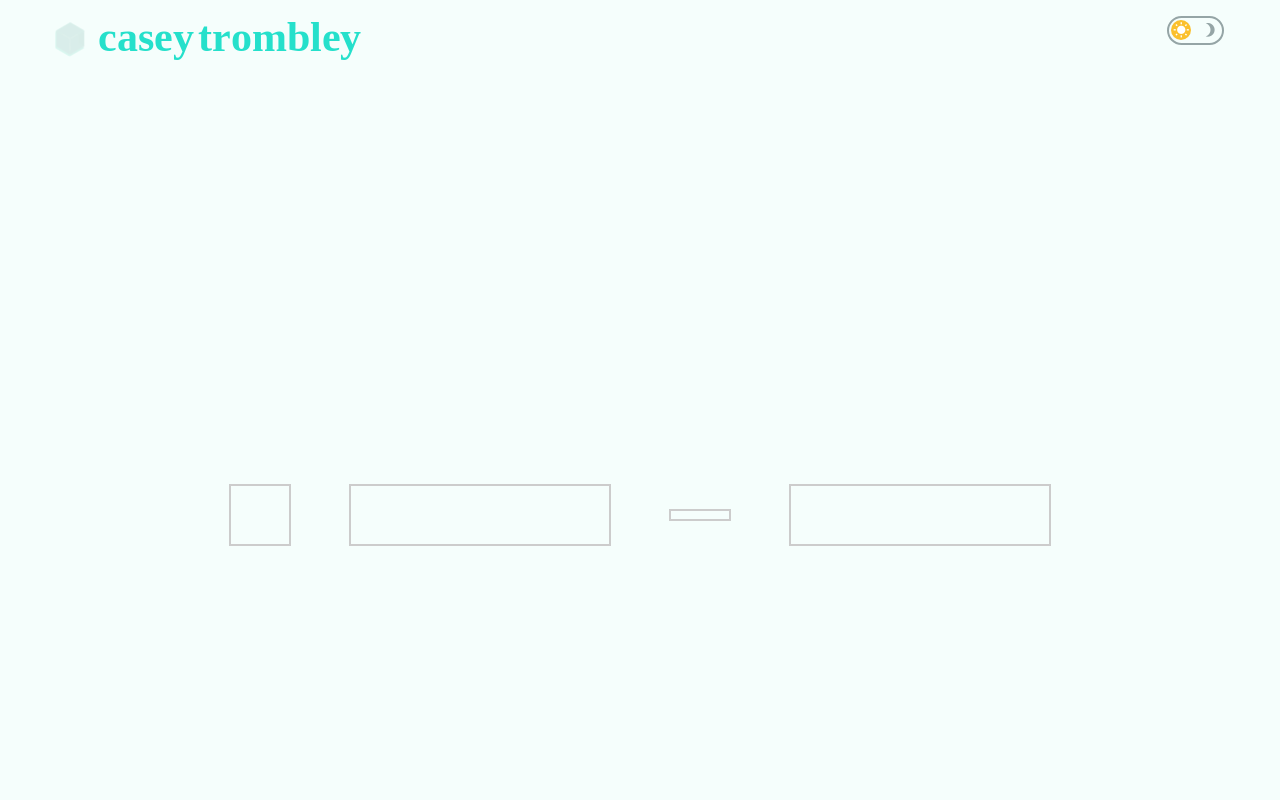
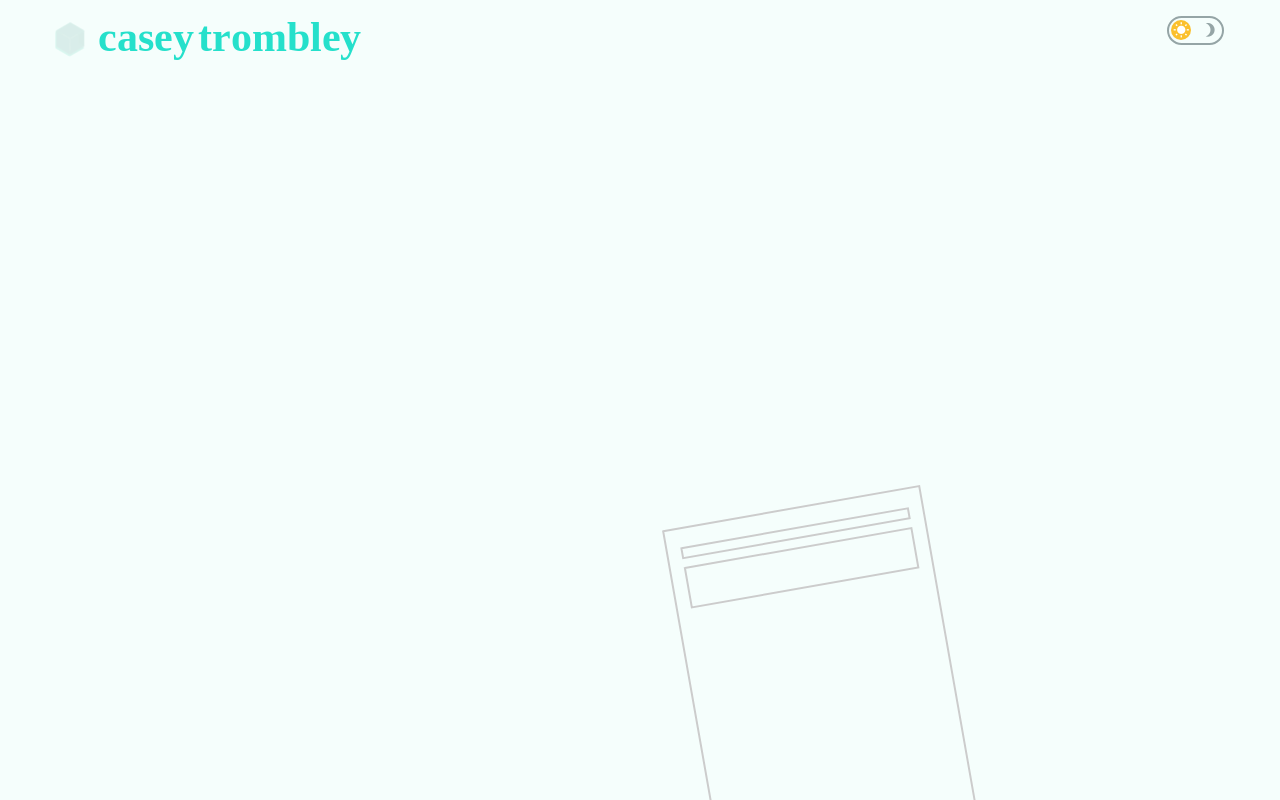
Before and after one commit to caseytrombley/portfolio, a Vue app: page / in a window 1280 px wide. Shown: the top 800 px of the page. Built offline with nearby package versions, Linux system fonts and the light colour scheme; a web font is replaced by a local one.

Commit message:
ai is dumb

```diff
--- a/src/components/DrawBox.vue
+++ b/src/components/DrawBox.vue
@@ -86,7 +86,6 @@ onMounted(() => {
 .drawing-container {
   position: relative;
   display: inline-block;
-  margin: 10px;
 }
 
 .pencil {
--- a/src/components/SectionArtwork.vue
+++ b/src/components/SectionArtwork.vue
@@ -1,12 +1,20 @@
 <template>
   <section>
     <v-container max-width="1200px" fluid class="container">
-      <DrawBox :size="[100, 100]" />
-      <DrawBox :size="[300, 100]" />
+      <div class="scene">
+        <div class="layer layer1">
+          <DrawBox :size="[300, 400]" />
 
-      <DrawBox :size="[100, 50]" />
+          <div class="layer layer2">
+            <DrawBox :size="[270, 50]" />
+          </div>
 
-      <DrawBox :size="[300, 100]" />
+          <div class="layer layer3">
+            <DrawBox :size="[270, 80]" />
+          </div>
+        </div>
+
+      </div>
     </v-container>
   </section>
 </template>
@@ -27,5 +35,22 @@ export default {
   align-items: center;
   height: 100vh;
 }
+.scene {
+  transform: rotate(-10deg);
+}
+.layer {
+  position: absolute;
+}
+.layer1 {
+  top: 0;
 
+  .layer2 {
+    top: 20px;
+    left: 15px;
+  }
+  .layer3 {
+    top: 40px;
+    left: 15px;
+  }
+}
 </style>
```
